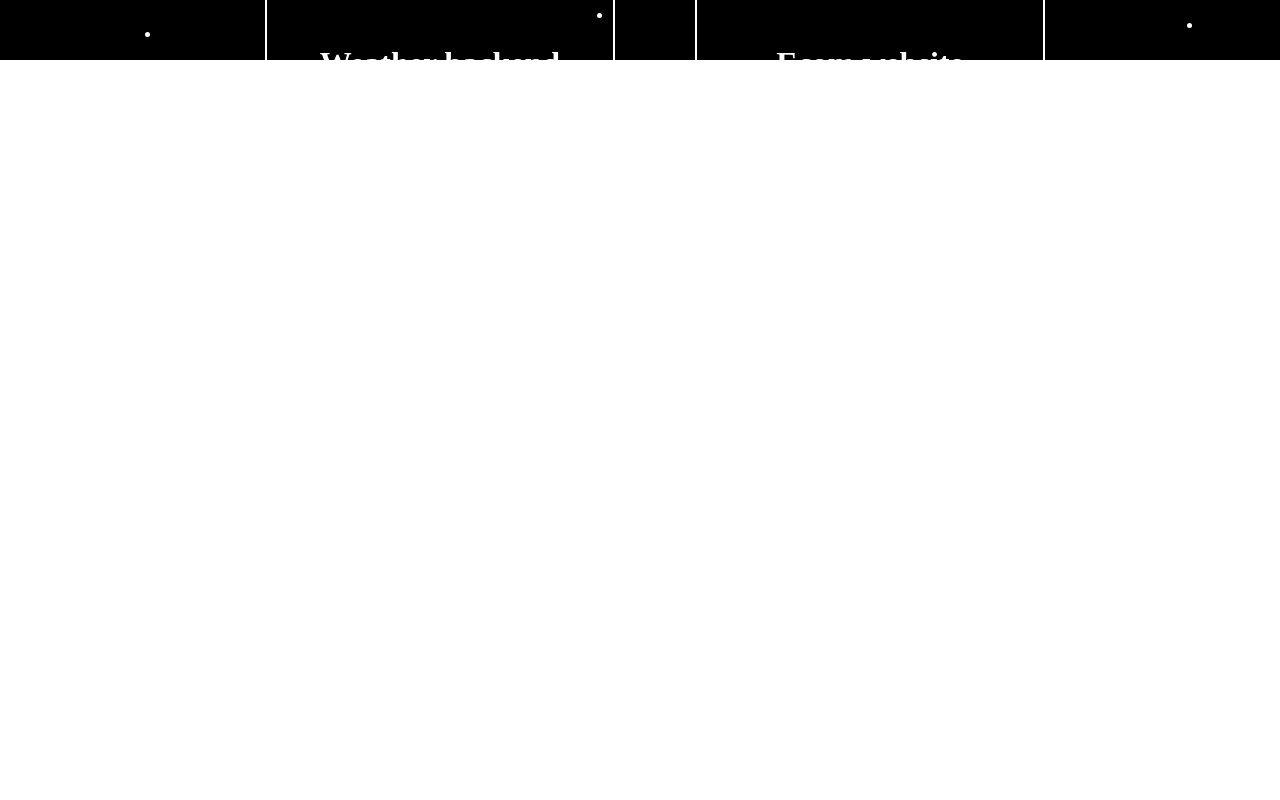
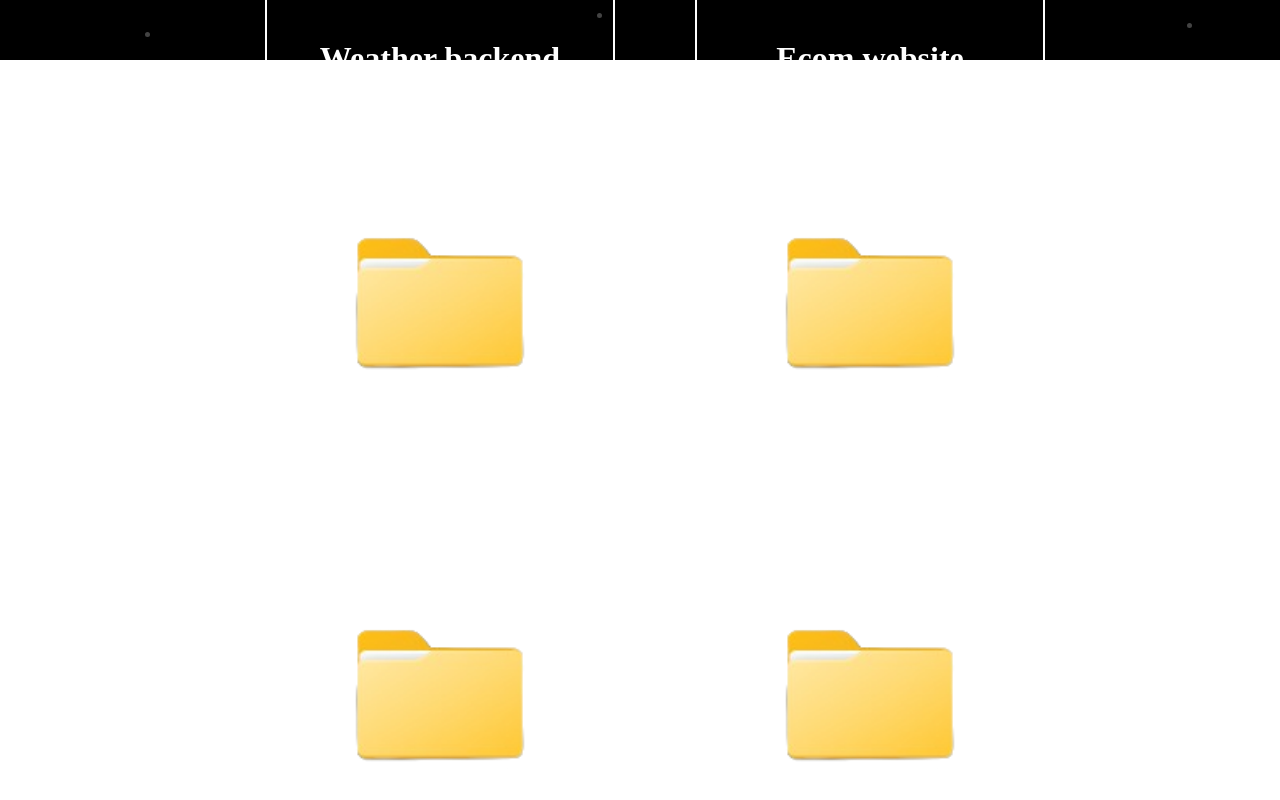
Before and after one commit to Ishancharkhawala11/PortFolio, a React (Vite) app in the folder portfolio/: page /projects in a window 1280 px wide. Shown: the part 740-1540 px from the top of the page. Before the commit the page ends 866 px from the top, so only its background shows below. Built offline with nearby package versions, Linux system fonts and the light colour scheme.

Commit message:
Update Project.jsx
add Project

```diff
--- a/portfolio/src/pages/Project/Project.jsx
+++ b/portfolio/src/pages/Project/Project.jsx
@@ -19,6 +19,16 @@ const Project = () => {
       title="Weather backend" icon={folder} link="https://github.com/Ishancharkhawala11/weatherBackend.git"></ProjectCard>
       <ProjectCard
       title="Ecom website" icon={folder} link="https://github.com/Ishancharkhawala11/EcomBackend.git"></ProjectCard>
+      <ProjectCard
+      title="Jan suvidha" icon={folder} link="https://github.com/Ishancharkhawala11/project.git"></ProjectCard>
+      <ProjectCard
+      title="We Chat" icon={folder} link="https://github.com/Ishancharkhawala11/WeChat.git"></ProjectCard>
+      <ProjectCard
+      title="Food Delivery App" icon={folder} link="https://github.com/Ishancharkhawala11/Food-Delivery.git"></ProjectCard>
+      <ProjectCard
+      title="Contact App" icon={folder} link="https://github.com/Ishancharkhawala11/contact-app.git"></ProjectCard>
+
+
       </div>
 
     </div>
```
